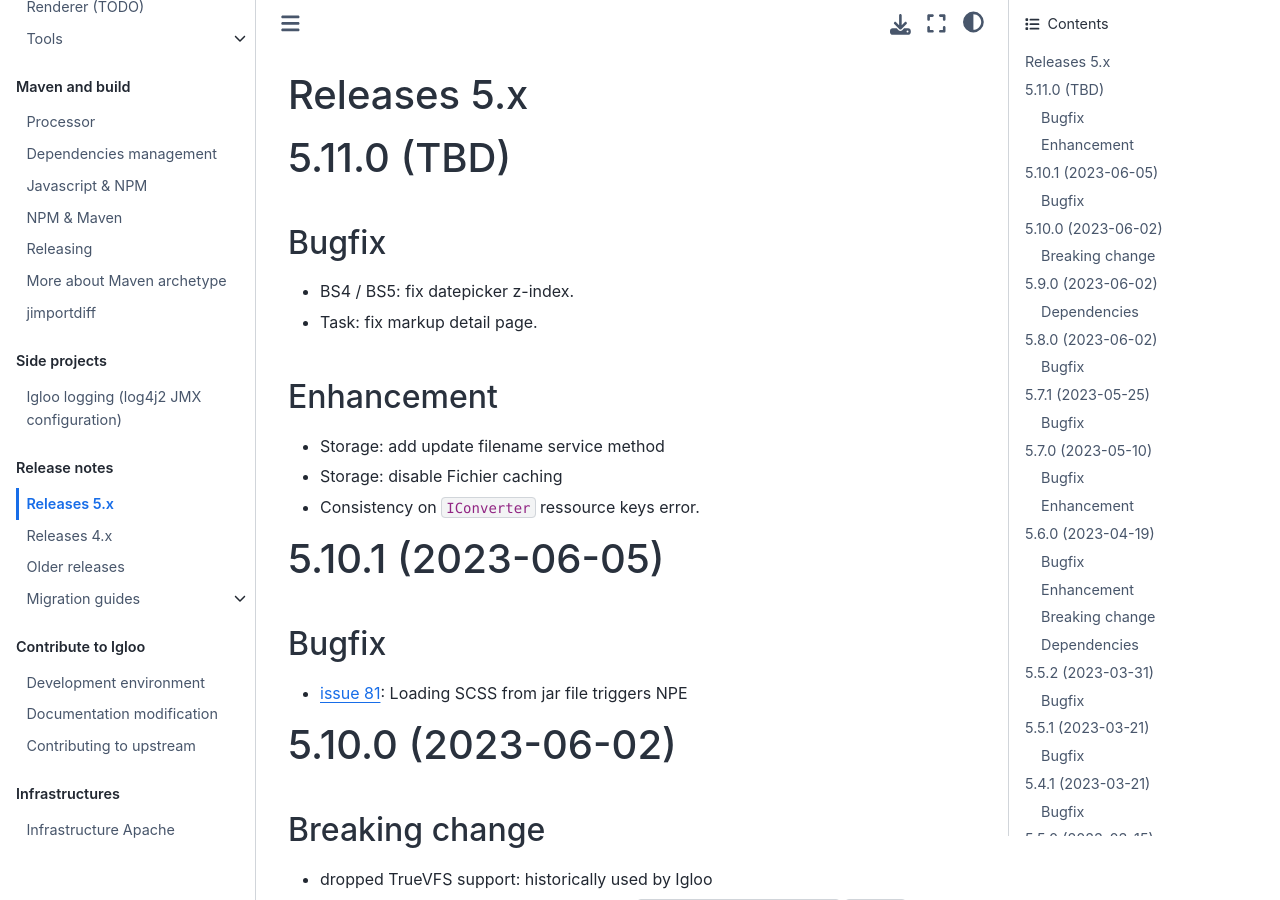
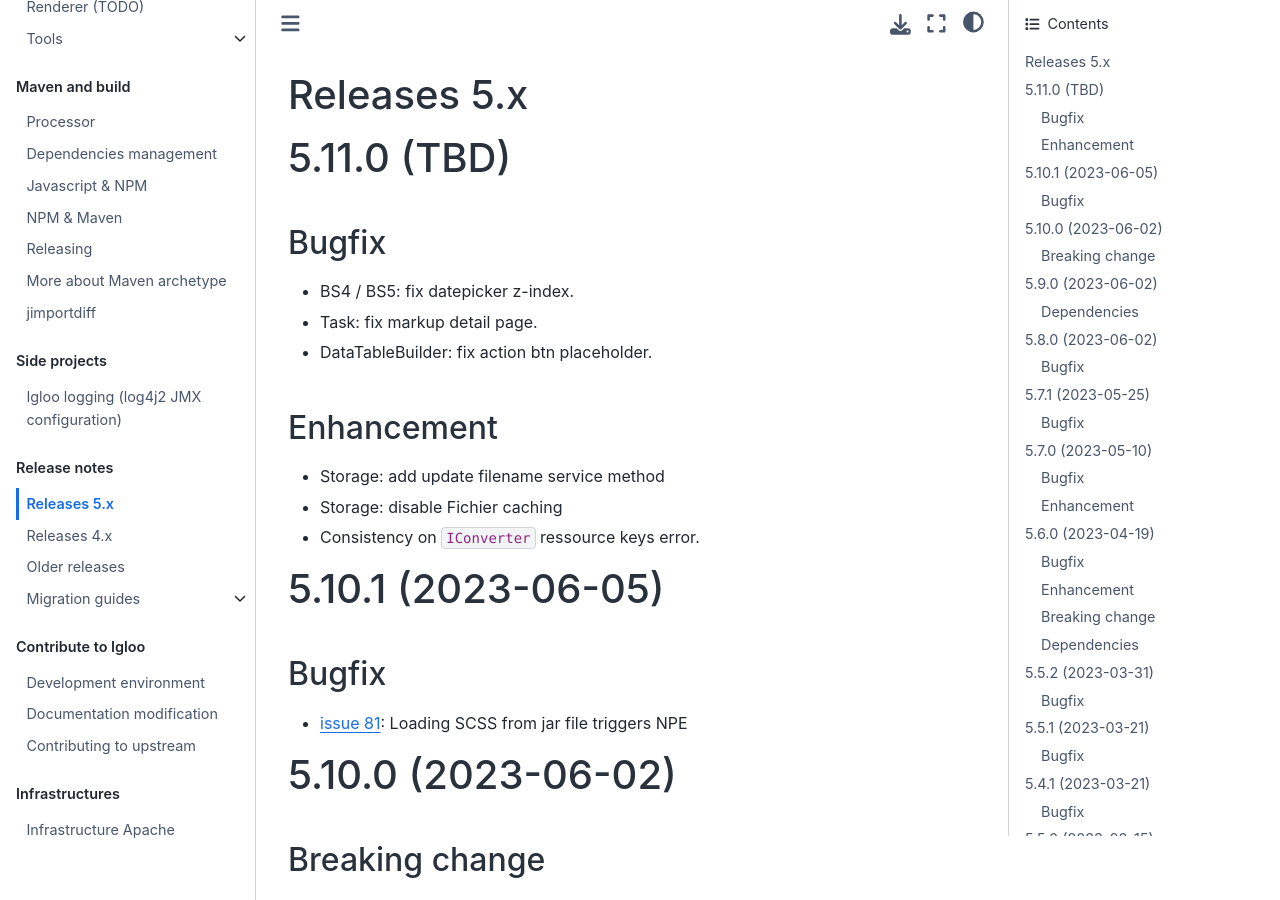
Before and after one commit to igloo-project/igloo-doc, a Sphinx documentation site: the page built from source/release-notes/releases-5.x.md, in a window 1280 px wide and 900 px high. Built offline with Sphinx 7.4.7 and the Sphinx Book theme 1.1.4, drawn with Linux system fonts in a browser that asks for light colours.

Commit message:
Changelog 5.11.0

```diff
--- a/source/release-notes/releases-5.x.md
+++ b/source/release-notes/releases-5.x.md
@@ -8,6 +8,7 @@
 
 * BS4 / BS5: fix datepicker z-index.
 * Task: fix markup detail page.
+* DataTableBuilder: fix action btn placeholder.
 
 ## Enhancement
 
```
